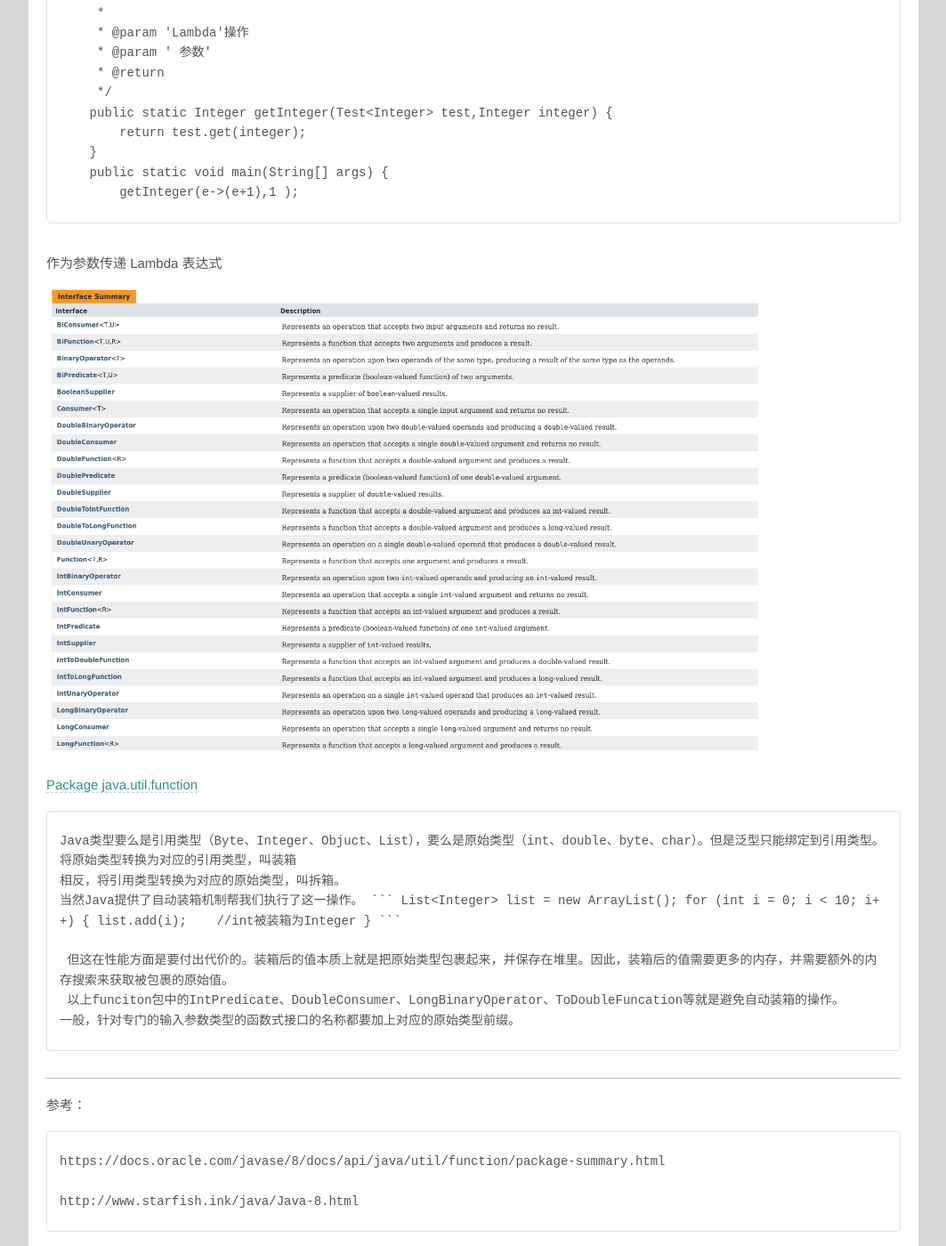
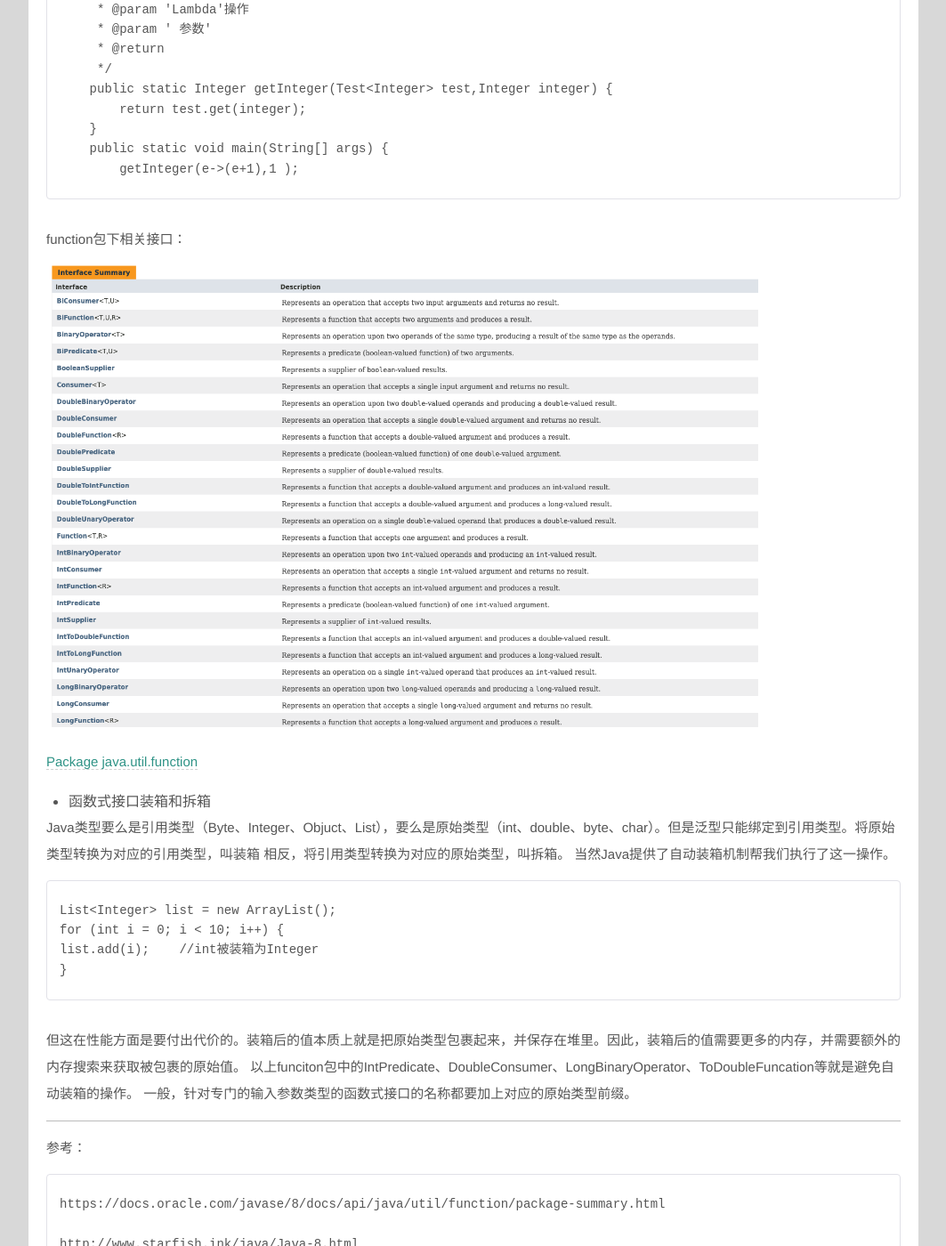
Before and after one commit to Rise1024/-Rise1024-.github.io, a Jekyll site: the page built from _posts/2021-07-18-Lambda表达式和函数式接口.md, in a window 1280 px wide and 1400 px high, scrolled down 3069 px. Shown: the whole window at 89% size, without its empty margins (108-1171 px from the left). Built offline with Jekyll 4.4.1, drawn with Linux system fonts in a browser that asks for light colours; nearby versions of some CDN libraries; some of the changed text lies outside the part shown.

Commit message:
Update 2021-07-18-Lambda表达式和函数式接口.md

````diff
--- a/_posts/2021-07-18-Lambda表达式和函数式接口.md
+++ b/_posts/2021-07-18-Lambda表达式和函数式接口.md
@@ -13,7 +13,7 @@
 
     Lambda 表达式是一个匿名函数，我们可以把 Lambda表达式理解为是一段可以传递的代码(将代码像数据一样进行传递——行为参数化)。可以写出更简洁、更灵活的代码
 
-> Lambda 表达式语法
+- Lambda 表达式语法
 
     (parameters) -> expression 或(parameters) ->{ statements; }
 
@@ -30,7 +30,8 @@
        Supplier<T> : 供给型接口   T get();
        Function<T, R> : 函数型接口  R apply(T t);  BiFunction<T,U,R>
        Predicate<T> : 断言型接口   boolean test(T t); BiPredicate<T,U>
-  > Consumer<T> : 消费型接口
+
+- Consumer<T> : 消费型接口
 
 接收一个参数T；无返回值
 ```
@@ -46,7 +47,7 @@
 ```
 拓展 BiConsumer<T,U> 接收两个参数；无返回值
 
-> Supplier<T> : 供给型接口
+- Supplier<T> : 供给型接口
 
 无参数；有返回值T
 
@@ -69,7 +70,7 @@
     }
 
 ```
-> Function<T, R> : 函数型接口
+- Function<T, R> : 函数型接口
 
 接收一个参数T； 返回值R
 ```
@@ -88,7 +89,7 @@
 ```
 拓展 BiFunction<T,U,R> 接收两个参数T,U；返回值T
 
-> Predicate<T> : 断言型接口
+- Predicate<T> : 断言型接口
 
   接收一个参数T； 返回值boolean
 
@@ -113,7 +114,7 @@
 ```
 拓展 BiPredicate<T,U> 接收两个参数T,U；返回值boolean
 
->  @FunctionalInterface : 自定义函数式接口
+-  @FunctionalInterface : 自定义函数式接口
 
 ```
  @FunctionalInterface
@@ -132,16 +133,16 @@
     public static void main(String[] args) {
         getInteger(e->(e+1),1 );
 ```
-作为参数传递 Lambda 表达式
+function包下相关接口：
 
- ![](/upload/image/function.png){:width="800px"}
+![](/upload/image/function.png){:width="800px"}
 
- [Package java.util.function](https://docs.oracle.com/javase/8/docs/api/java/util/function/package-summary.html)
+[Package java.util.function](https://docs.oracle.com/javase/8/docs/api/java/util/function/package-summary.html)
 
+- 函数式接口装箱和拆箱
 
-    Java类型要么是引用类型（Byte、Integer、Objuct、List），要么是原始类型（int、double、byte、char）。但是泛型只能绑定到引用类型。将原始类型转换为对应的引用类型，叫装箱
-    相反，将引用类型转换为对应的原始类型，叫拆箱。
-    当然Java提供了自动装箱机制帮我们执行了这一操作。
+Java类型要么是引用类型（Byte、Integer、Objuct、List），要么是原始类型（int、double、byte、char）。但是泛型只能绑定到引用类型。将原始类型转换为对应的引用类型，叫装箱 相反，将引用类型转换为对应的原始类型，叫拆箱。
+当然Java提供了自动装箱机制帮我们执行了这一操作。
 ```
 List<Integer> list = new ArrayList();
 for (int i = 0; i < 10; i++) {
@@ -149,9 +150,9 @@
 }
 ```
 
-     但这在性能方面是要付出代价的。装箱后的值本质上就是把原始类型包裹起来，并保存在堆里。因此，装箱后的值需要更多的内存，并需要额外的内存搜索来获取被包裹的原始值。
-     以上funciton包中的IntPredicate、DoubleConsumer、LongBinaryOperator、ToDoubleFuncation等就是避免自动装箱的操作。
-    一般，针对专门的输入参数类型的函数式接口的名称都要加上对应的原始类型前缀。
+但这在性能方面是要付出代价的。装箱后的值本质上就是把原始类型包裹起来，并保存在堆里。因此，装箱后的值需要更多的内存，并需要额外的内存搜索来获取被包裹的原始值。
+以上funciton包中的IntPredicate、DoubleConsumer、LongBinaryOperator、ToDoubleFuncation等就是避免自动装箱的操作。
+一般，针对专门的输入参数类型的函数式接口的名称都要加上对应的原始类型前缀。
 
 ---
 参考：
````
